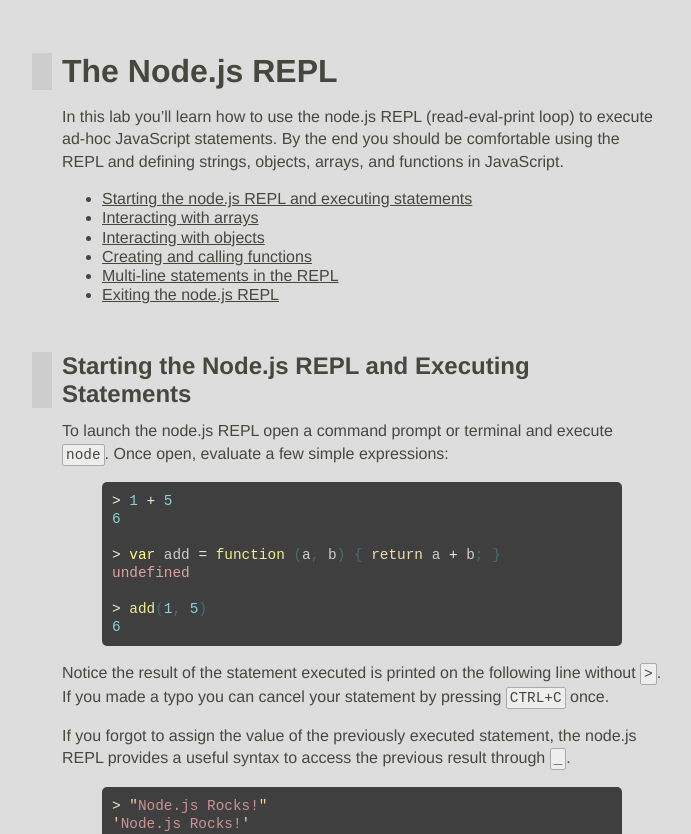
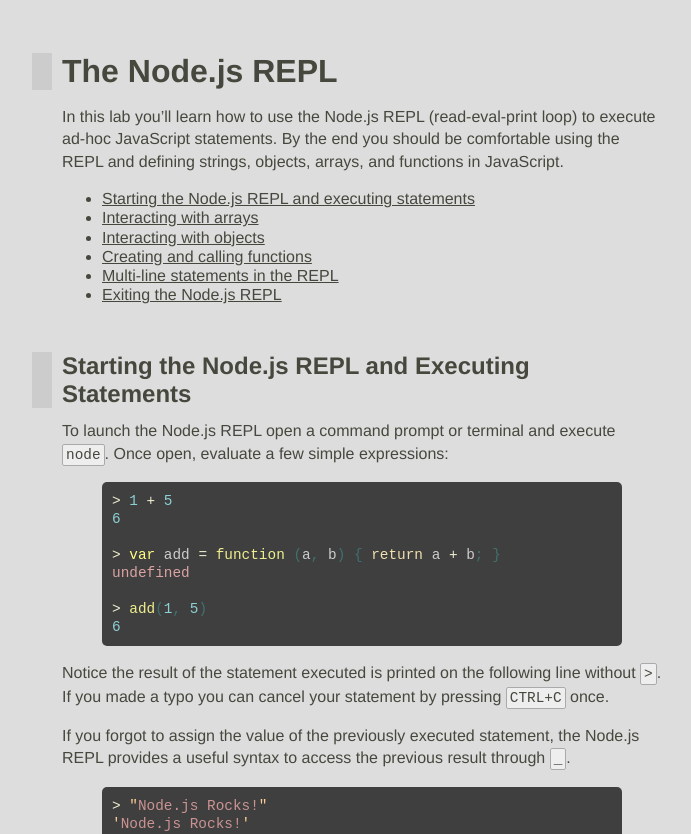
Before and after one commit to JavaScriptKC/workshop, a Jekyll site: the page built from _posts/2012-11-1-repl.md, in a window 1280 px wide and 1400 px high. Shown: the part 185-1019 px from the top of the window, without its empty margins (278-969 px from the left). Built offline with Jekyll 4.4.1, drawn with Linux system fonts in a browser that asks for light colours; nearby versions of some CDN libraries; some web fonts are replaced; comment, search, counter and statistics services are not loaded; some of the changed text lies outside the part shown.

Commit message:
Update 2012-11-1-repl.md

````diff
--- a/_posts/2012-11-1-repl.md
+++ b/_posts/2012-11-1-repl.md
@@ -7,18 +7,18 @@ tags:
 
 # The Node.js REPL
 
-In this lab you'll learn how to use the node.js REPL (read-eval-print loop) to execute ad-hoc JavaScript statements. By the end you should be comfortable using the REPL and defining strings, objects, arrays, and functions in JavaScript.
+In this lab you'll learn how to use the Node.js REPL (read-eval-print loop) to execute ad-hoc JavaScript statements. By the end you should be comfortable using the REPL and defining strings, objects, arrays, and functions in JavaScript.
 
-- [Starting the node.js REPL and executing statements](#starting_the_nodejs_repl_and_executing_statements)
+- [Starting the Node.js REPL and executing statements](#starting_the_nodejs_repl_and_executing_statements)
 - [Interacting with arrays](#interacting_with_arrays)
 - [Interacting with objects](#interacting_with_objects)
 - [Creating and calling functions](#creating_and_calling_functions)
 - [Multi-line statements in the REPL](#multiline_statements_in_the_repl)
-- [Exiting the node.js REPL](#exiting_the_nodejs_repl)
+- [Exiting the Node.js REPL](#exiting_the_nodejs_repl)
 
 ## Starting the Node.js REPL and Executing Statements
 
-To launch the node.js REPL open a command prompt or terminal and execute ```node```. Once open, evaluate a few simple expressions:
+To launch the Node.js REPL open a command prompt or terminal and execute ```node```. Once open, evaluate a few simple expressions:
 
 {% highlight javascript %}
 > 1 + 5
@@ -33,7 +33,7 @@ undefined
 
 Notice the result of the statement executed is printed on the following line without ```>```. If you made a typo you can cancel your statement by pressing ```CTRL+C``` once.
 
-If you forgot to assign the value of the previously executed statement, the node.js REPL provides a useful syntax to access the previous result through ```_```.
+If you forgot to assign the value of the previously executed statement, the Node.js REPL provides a useful syntax to access the previous result through ```_```.
 
 {% highlight javascript %}
 > "Node.js Rocks!"
@@ -203,9 +203,9 @@ undefined
 
 ## Multi-line Statements in the REPL
 
-You may have noticed that the node.js REPL allows for multi-line statements to be executed. When a line cannot be processed as a complete JavaScript statement the node.js REPL prompts for more input, as demonstrated when starting a function declaration above.
+You may have noticed that the Node.js REPL allows for multi-line statements to be executed. When a line cannot be processed as a complete JavaScript statement the Node.js REPL prompts for more input, as demonstrated when starting a function declaration above.
 
-The ```...``` indicates that the node.js REPL expects more input. ```CTRL+C``` can be used to cancel the multi-line statement if it was made in error.
+The ```...``` indicates that the Node.js REPL expects more input. ```CTRL+C``` can be used to cancel the multi-line statement if it was made in error.
 
 Now, define a multi-line function and execute it:
 
@@ -221,11 +221,11 @@ undefined
 
 ## Exiting the Node.js REPL
 
-Exiting the node.js REPL can be done by keyboard interrupt or exiting the process.
+Exiting the Node.js REPL can be done by keyboard interrupt or exiting the process.
 
 To exit by keyboard interrupt, press ```CTRL+C``` twice.
 
-To instruct the node.js process to exit:
+To instruct the Node.js process to exit:
 
 {% highlight javascript %}
 > process.exit()
@@ -233,4 +233,4 @@ To instruct the node.js process to exit:
 
 ## Completing This Lab
 
-Once you're satisfied with the node.js REPL and your understanding of JavaScript, <a href="#" class="unlock">unlock the next lab</a>. If you have questions about JavaScript or the REPL, feel free to raise your hand or get the attention of one of the instructors in a Node Labs t-shirt.
+Once you're satisfied with the Node.js REPL and your understanding of JavaScript, <a href="#" class="unlock">unlock the next lab</a>. If you have questions about JavaScript or the REPL, feel free to raise your hand or get the attention of one of the instructors in a Node Labs t-shirt.
````
